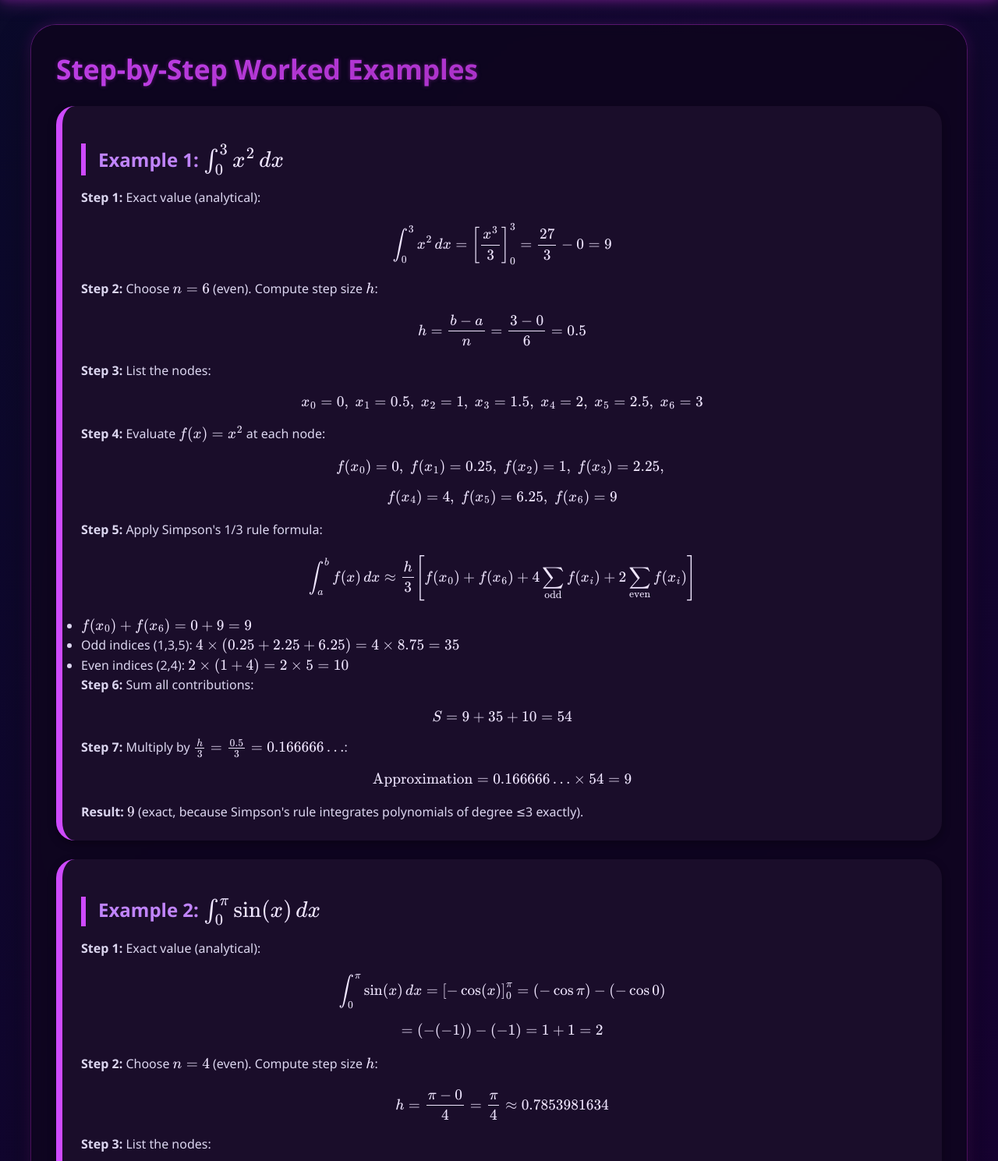
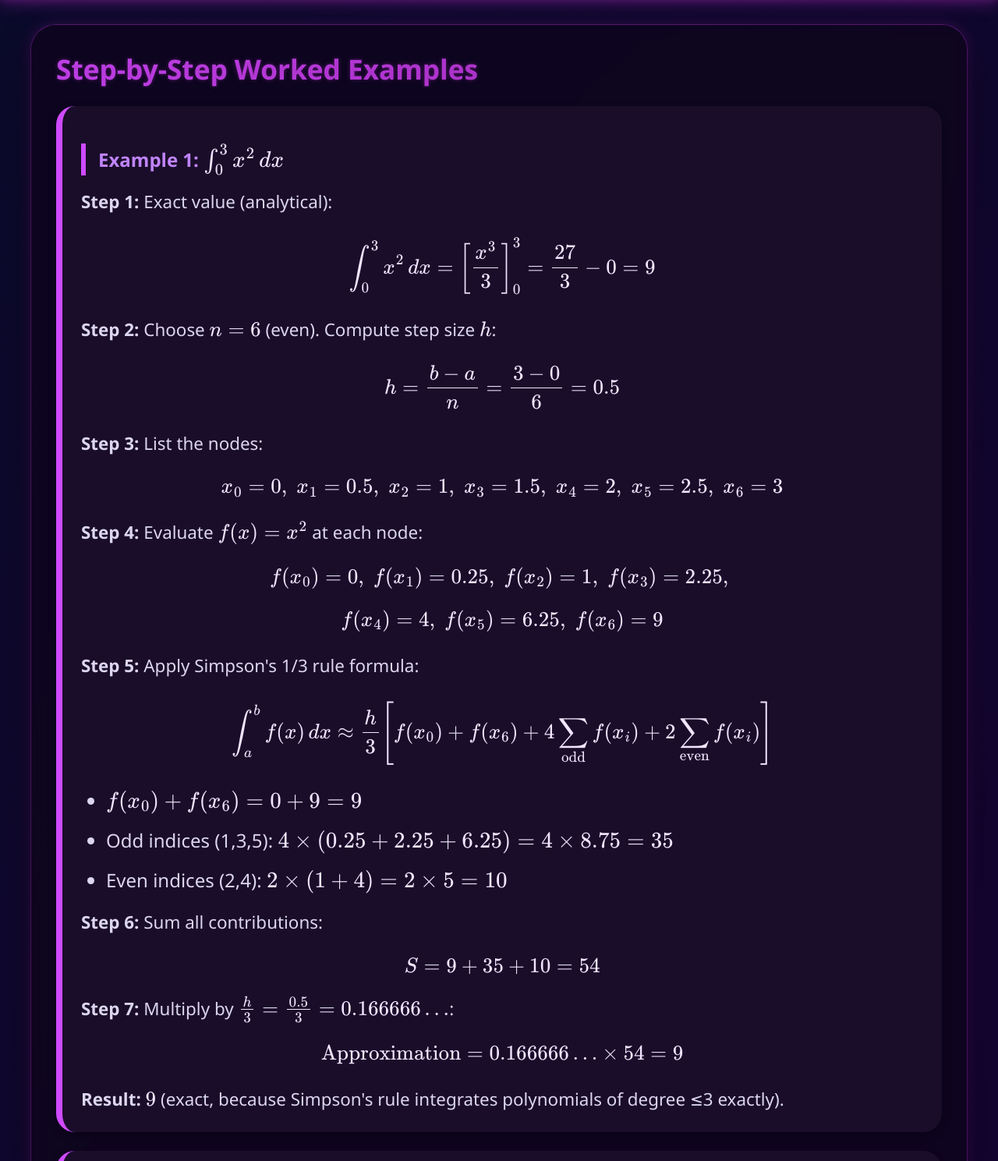
Before and after one commit to lerrajayme/Simpson-Calculator-App, a Flask app: page /examples in a window 1280 px wide. Shown: the part 68-1557 px from the top of the page at 78% size. Run offline with Flask 3, Linux system fonts and the light colour scheme.

Commit message:
Update base.html

```diff
--- a/templates/base.html
+++ b/templates/base.html
@@ -92,6 +92,27 @@
             border-radius: 32px;
             box-shadow: 0 20px 40px rgba(0, 0, 0, 0.5), 0 0 0 1px rgba(156, 39, 176, 0.5), 0 0 20px rgba(156, 39, 176, 0.3);
             transition: transform 0.2s;
+        }
+
+        .container p {
+            font-size: 1.4rem;
+            line-height: 1.6;
+        }
+
+        .container ul {
+            margin-top: 1rem;
+            margin-bottom: 1rem;
+            margin-left: 2rem;
+        }
+
+        .container li {
+            font-size: 1.5rem;
+            margin-bottom: 0.8rem;
+        }
+
+        .container a {
+            font-size: 1.4rem;
+            font-weight: 600;
         }
 
         .container:hover {
```
